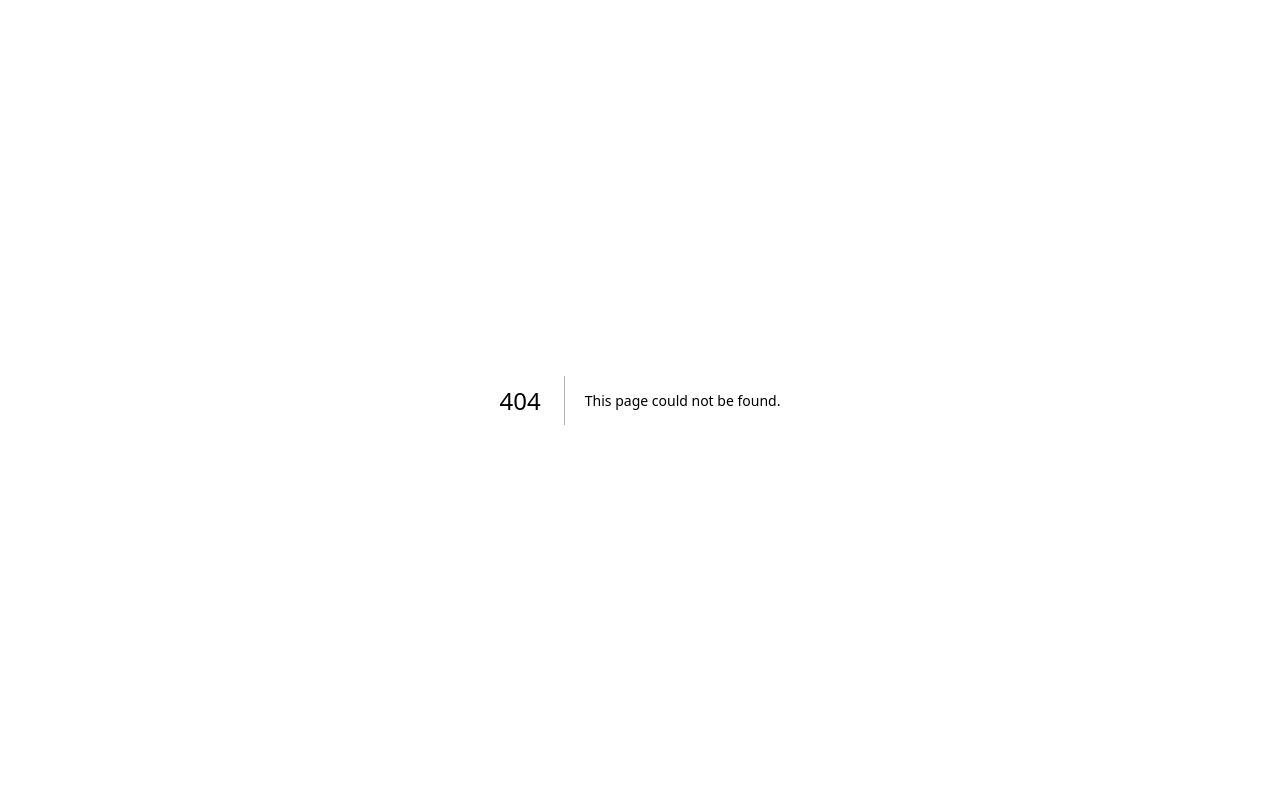
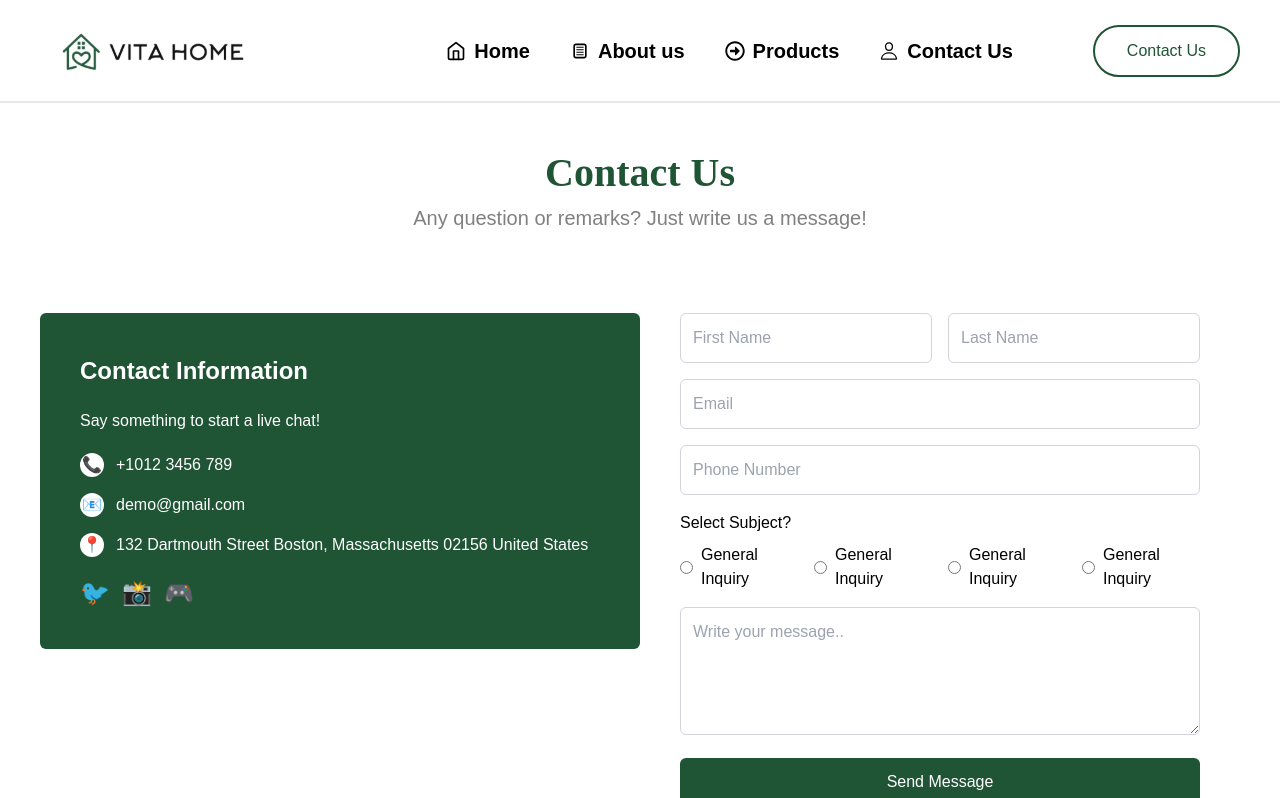
Before and after one commit to markw24/vitahome, a Next.js app: page /contact in a window 1280 px wide. Before the commit this address had no page. Shown: the top 798 px of the page. Built offline with nearby package versions, Linux system fonts and the light colour scheme.

Commit message:
Update Contact and About Us page

```diff
--- /dev/null
+++ b/src/app/about/page.js
@@ -0,0 +1,111 @@
+'use client';
+import Navbar from "../components/Navbar";
+import Footer from "../components/footer";
+import { FaArrowDownLong } from "react-icons/fa6";
+
+export default function Recommendations() {
+  return (
+    <>
+      <main className="bg-white min-h-screen">
+        <Navbar />
+        <div className="flex flex-col py-10 px-20 items-center">
+          <div className="flex flex-col items-center text-center pb-12">
+            <h1 className="font-bold text-[#1F5434] text-[50px] font-Playfair pb-10">About Us</h1>
+            <h2 className="text-[#808080] font-Montserrat text-[20px]">
+              Our team identified a need for anyone looking to gain an understanding of what they might need to age at home safely.
+            </h2>
+            <p className="container text-lg text-[#808080] text-[20px] pt-8 font-Montserrat">
+              Our mission is to streamline the process of improving a home for aging. Supplementing traditional professional recommendations and aiding those who are simply looking to research for themselves.
+            </p>
+          </div>
+
+          {/* Top Section */}
+          <div className="flex flex-col items-center gap-4 p-8">
+            <div className="flex justify-between w-full max-w-md md:max-w-lg lg:max-w-xl items-center">
+              <div className="bg-white border border-[#f0f0f0] text-[#1F5434] py-4 px-8 rounded-lg text-center shadow-md flex-1 mr-4">
+                Occupational Therapist Recommendations
+              </div>
+              <div className="bg-white border border-[#f0f0f0] text-[#1F5434] py-4 px-8 rounded-lg text-center shadow-md flex-1 ml-4">
+                People looking to browse the options
+              </div>
+            </div>
+            <FaArrowDownLong className="text-black text-4xl mt-4" />
+            <div className="bg-[#1F5434] border-[#f0f0f0] text-white font-bold py-6 px-10 rounded-lg text-center shadow-md">
+              Vita Home
+            </div>
+          </div>
+
+          {/* Bottom Section */}
+          <div className="flex flex-col items-center gap-4">
+            <FaArrowDownLong className="text-black text-4xl" />
+            <div className="flex flex-wrap justify-center w-full max-w-5xl gap-4 ml-4">
+              <div className="bg-white border border-[#f0f0f0] text-[#1F5434] py-4 px-8 mr-4 rounded-lg text-center shadow-md flex-1 min-w-[220px]">
+                Local Contractors
+              </div>
+              <div className="bg-white border border-[#f0f0f0] text-[#1F5434] py-4 px-8 mr-4 rounded-lg text-center shadow-md flex-1 min-w-[220px]">
+                Online Marketplaces
+              </div>
+              <div className="bg-white border border-[#f0f0f0] text-[#1F5434] py-4 px-8 mr-4 rounded-lg text-center shadow-md flex-1 min-w-[220px]">
+                Local Suppliers
+              </div>
+              <div className="bg-white border border-[#f0f0f0] text-[#1F5434] py-4 px-8 mr-4 rounded-lg text-center shadow-md flex-1 min-w-[220px]">
+                Funding Programs
+              </div>
+            </div>
+          </div>
+
+          <div className="mt-12 w-full max-w-5xl grid grid-cols-1 md:grid-cols-2 gap-8 py-12">
+            <div className="col-span-1 flex flex-col h-full">
+              <div className="bg-[#1F5434] text-white font-bold py-4 px-8 rounded-t-lg text-center">
+                Local Suppliers
+              </div>
+              <div className="bg-gray-200 py-6 px-8 rounded-b-lg flex-1">
+                <ul className="list-disc pl-5 text-[#1F5434]">
+                  <li>Motion</li>
+                  <li>Shoppers Health wise</li>
+                  <li>Berg Access and Mobility</li>
+                </ul>
+              </div>
+            </div>
+
+            <div className="col-span-1 flex flex-col h-full">
+              <div className="bg-[#1F5434] text-white font-bold py-4 px-8 rounded-t-lg text-center">
+                Online Marketplaces
+              </div>
+              <div className="bg-gray-200 py-6 px-8 rounded-b-lg flex-1">
+                <ul className="list-disc pl-5 text-[#1F5434]">
+                  <li>Amazon</li>
+                </ul>
+              </div>
+            </div>
+
+            <div className="col-span-1 flex flex-col h-full">
+              <div className="bg-[#1F5434] text-white font-bold py-4 px-8 rounded-t-lg text-center">
+                Local Contractors
+              </div>
+              <div className="bg-gray-200 py-6 px-8 rounded-b-lg flex-1">
+                <ul className="list-disc pl-5 text-[#1F5434]">
+                  <li>Location Based</li>
+                </ul>
+              </div>
+            </div>
+
+            <div className="col-span-1 flex flex-col h-full">
+              <div className="bg-[#1F5434] text-white font-bold py-4 px-8 rounded-t-lg text-center">
+                Funding Programs
+              </div>
+              <div className="bg-gray-200 py-6 px-8 rounded-b-lg flex-1">
+                <ul className="list-disc pl-5 text-[#1F5434]">
+                  <li>Governmental funding</li>
+                  <li>March of Dimes</li>
+                  <li>Lions Club</li>
+                </ul>
+              </div>
+            </div>
+          </div>
+        </div>
+        <Footer />
+      </main>
+    </>
+  );
+}
--- a/src/app/components/Checklist.js
+++ b/src/app/components/Checklist.js
@@ -48,7 +48,7 @@ const Checklist = () => {
 
   return (
     <form onSubmit={handleSubmit} className="flex flex-wrap justify-center gap-6 w-full max-w-6xl mx-auto px-6">
-      <h2 className="text-center text-[40px] font-Playfair w-full text-[#1F5434]">Please Check Off the Relevant Items</h2>
+      <h2 className="text-center text-[40px] font-Playfair w-full font-bold text-[#1F5434]">Please Check Off the Relevant Items</h2>
       <div className="flex flex-wrap justify-between w-full">
         {categories.map((category) => (
           <div key={category.title} className="category bg-white p-6 rounded-lg shadow-lg flex-[0_0_calc(50%-12px)] mb-6">
--- /dev/null
+++ b/src/app/contact/page.js
@@ -0,0 +1,110 @@
+'use client';
+import Navbar from "../components/Navbar";
+import Footer from "../components/footer";
+
+export default function Contact() {
+  return (
+    <>
+      <main className="bg-white min-h-screen">
+        <Navbar />
+        <div className="flex flex-col items-center py-10 px-20">
+          <h1 className="text-[#1F5434] font-bold font-Playfair text-[40px]">Contact Us</h1>
+          <h1 className="text-[#808080] font-Montserrat text-[20px]">
+            Any question or remarks? Just write us a message!
+          </h1>
+        </div>
+
+        <div className="flex flex-wrap justify-center items-start p-10">
+          {/* Left Side - Contact Information */}
+          <div className="bg-[#1F5434] text-white w-full md:w-1/2 p-10 rounded-md">
+            <h2 className="text-[24px] font-bold mb-5">Contact Information</h2>
+            <p className="mb-5">Say something to start a live chat!</p>
+            <ul>
+              <li className="flex items-center mb-4">
+                <span className="inline-block w-6 h-6 bg-white text-[#0E2A47] rounded-full mr-3 text-center">📞</span>
+                +1012 3456 789
+              </li>
+              <li className="flex items-center mb-4">
+                <span className="inline-block w-6 h-6 bg-white text-[#0E2A47] rounded-full mr-3 text-center">📧</span>
+                demo@gmail.com
+              </li>
+              <li className="flex items-center mb-4">
+                <span className="inline-block w-6 h-6 bg-white text-[#0E2A47] rounded-full mr-3 text-center">📍</span>
+                132 Dartmouth Street Boston, Massachusetts 02156 United States
+              </li>
+            </ul>
+            <div className="flex space-x-3 mt-5">
+              <a href="#" className="text-2xl">🐦</a>
+              <a href="#" className="text-2xl">📸</a>
+              <a href="#" className="text-2xl">🎮</a>
+            </div>
+          </div>
+
+          {/* Right Side - Contact Form */}
+          <div className="w-full md:w-1/2 pb-10 px-10">
+            <form>
+              <div className="grid grid-cols-2 gap-4 mb-4">
+                <input
+                  type="text"
+                  placeholder="First Name"
+                  className="border border-gray-300 p-3 rounded-md text-black"
+                />
+                <input
+                  type="text"
+                  placeholder="Last Name"
+                  className="border border-gray-300 p-3 rounded-md text-black"
+                />
+              </div>
+              <div className="mb-4">
+                <input
+                  type="email"
+                  placeholder="Email"
+                  className="border border-gray-300 p-3 w-full rounded-md text-black"
+                />
+              </div>
+              <div className="mb-4">
+                <input
+                  type="tel"
+                  placeholder="Phone Number"
+                  className="border border-gray-300 p-3 w-full rounded-md text-black"
+                />
+              </div>
+              <div className="mb-4 text-black">
+                <label className="block mb-2">Select Subject?</label>
+                <div className="flex space-x-4">
+                  <label className="flex items-center">
+                    <input type="radio" name="subject" className="mr-2" />
+                    General Inquiry
+                  </label>
+                  <label className="flex items-center">
+                    <input type="radio" name="subject" className="mr-2" />
+                    General Inquiry
+                  </label>
+                  <label className="flex items-center">
+                    <input type="radio" name="subject" className="mr-2" />
+                    General Inquiry
+                  </label>
+                  <label className="flex items-center">
+                    <input type="radio" name="subject" className="mr-2" />
+                    General Inquiry
+                  </label>
+                </div>
+              </div>
+              <div className="mb-4">
+                <textarea
+                  placeholder="Write your message.."
+                  className="border border-gray-300 p-3 w-full rounded-md h-32 text-black"
+                ></textarea>
+              </div>
+              <button className="bg-[#1F5434] text-white p-3 rounded-md w-full">
+                Send Message
+              </button>
+            </form>
+          </div>
+        </div>
+
+        <Footer />
+      </main>
+    </>
+  );
+}
```
